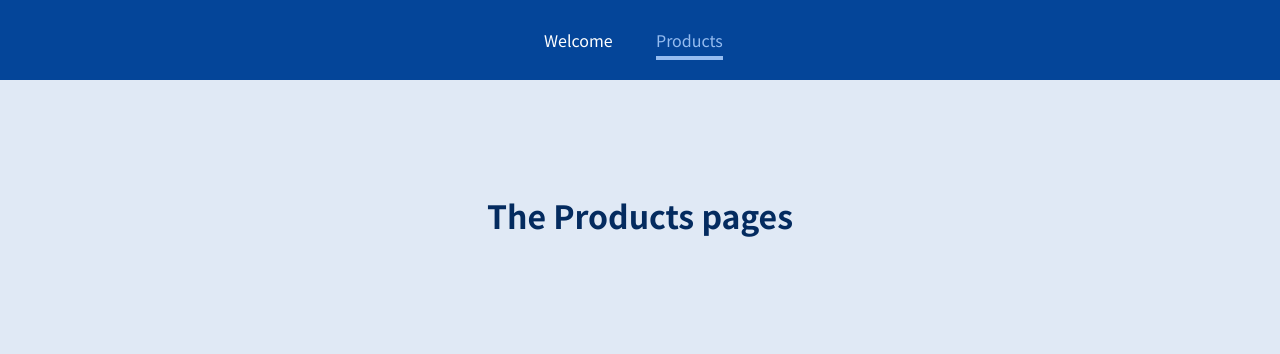
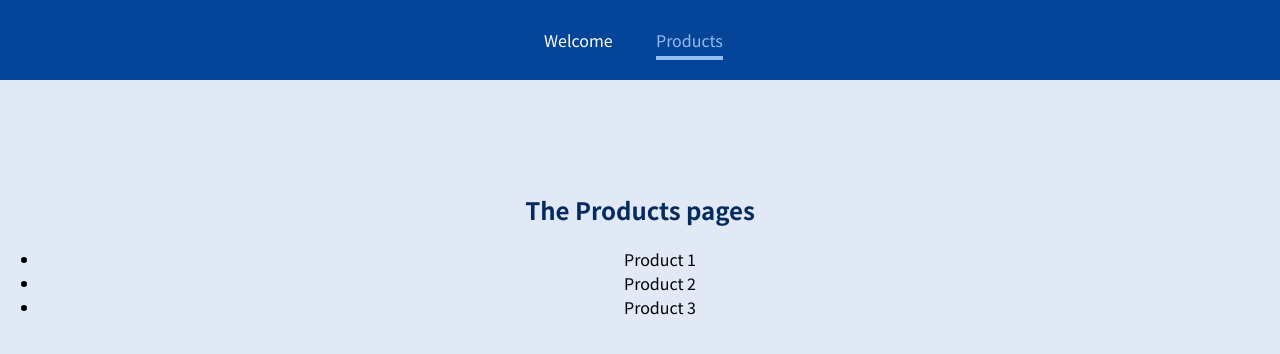
Before and after one commit to Hachiman12a1/building-maps-with-react-router, a React (Create React App) app: page /products in a window 1280 px wide. Shown: the top 354 px of the page. Built offline with nearby package versions, Linux system fonts and the light colour scheme.

Commit message:
272. Adding Dynamic Routes with Params

```diff
--- a/src/App.js
+++ b/src/App.js
@@ -1,16 +1,18 @@
 import { Route, Routes } from "react-router-dom";
 import MainHeader from "./components/MainHeader";
+import ProductDetail from "./pages/ProductDetail";
 import Products from "./pages/Products";
 import Welcome from "./pages/Welcome";
 
 function App() {
   return (
     <div>
-    <MainHeader/>
+      <MainHeader />
       <main>
         <Routes>
           <Route path="/welcome" element={<Welcome />} />
           <Route path="/products" element={<Products />} />
+          <Route path="product-detail/:productId" element={<ProductDetail />} />
         </Routes>
       </main>
     </div>
--- /dev/null
+++ b/src/pages/ProductDetail.jsx
@@ -0,0 +1,15 @@
+import React from 'react';
+
+ProductDetail.propTypes = {
+
+};
+
+function ProductDetail(props) {
+    return (
+        <div>
+            <h1>The Product Detail</h1>
+        </div>
+    );
+}
+
+export default ProductDetail;
--- a/src/pages/Products.jsx
+++ b/src/pages/Products.jsx
@@ -3,7 +3,16 @@ import React from "react";
 Products.propTypes = {};
 
 function Products(props) {
-  return <h1>The Products pages</h1>;
+  return (
+    <section>
+      <h1>The Products pages</h1>
+      <ul>
+        <li>Product 1</li>
+        <li>Product 2</li>
+        <li>Product 3</li>
+      </ul>
+    </section>
+  );
 }
 
 export default Products;
```
Also changed, not shown: 1 other file (tests, documents, lock files or other folders).
